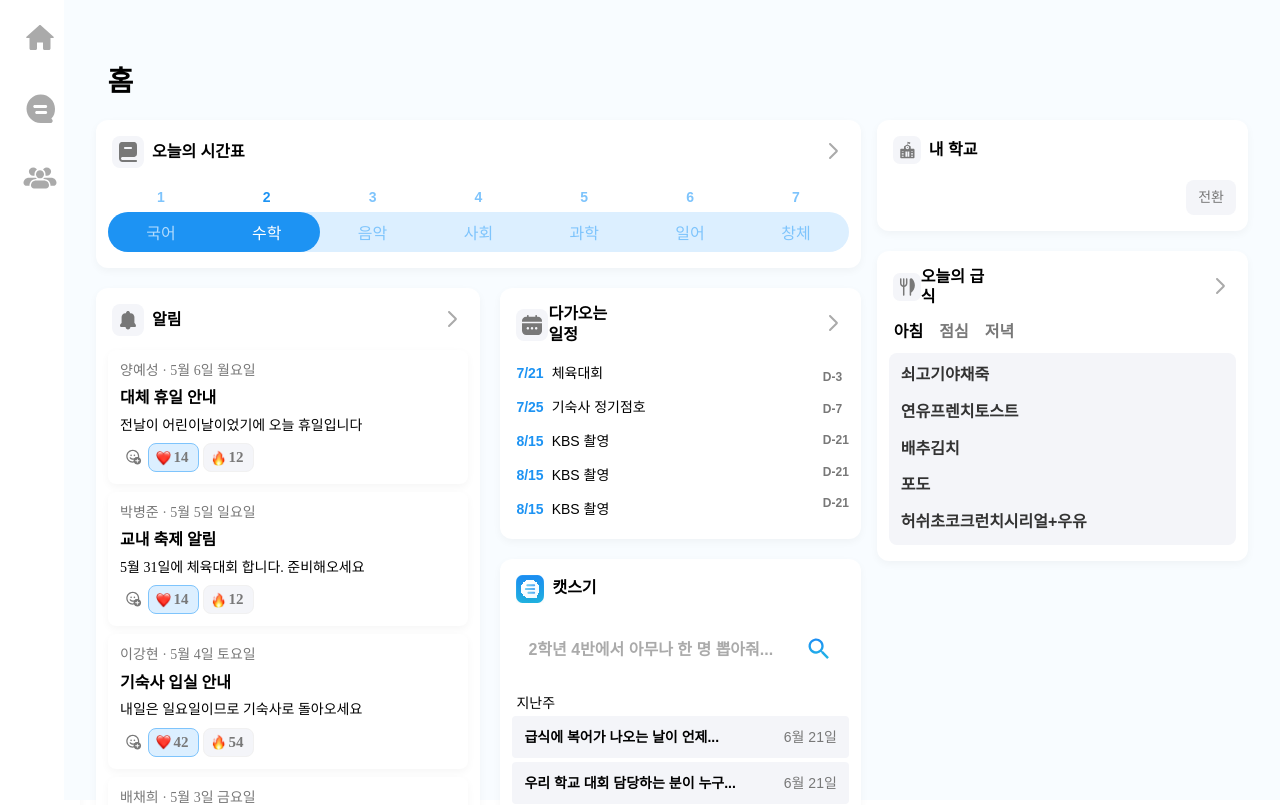
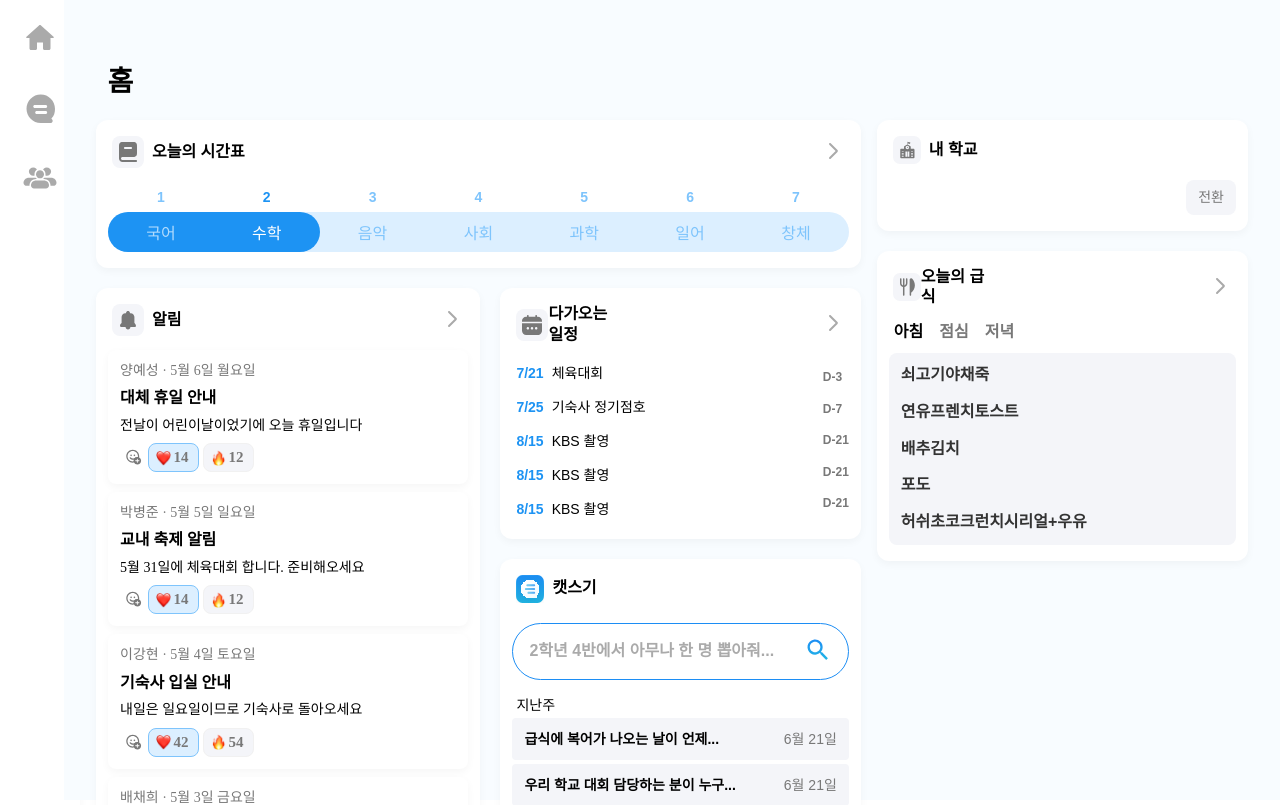
Before and after one commit to apeun-gidaechi/seugi-desktop, a React (Vite) app: page /home in a window 1280 px wide. Shown: the top 805 px of the page. Built offline with nearby package versions, Linux system fonts and the light colour scheme; no server answers; the HTML template or start-up script is replaced by a standard one.

Commit message:
⚡ :: 캣스기 보더

```diff
--- a/src/components/Home/Subscribed/Home.style.ts
+++ b/src/components/Home/Subscribed/Home.style.ts
@@ -148,7 +148,6 @@ export const NotificationWrapper = styled.div`
   border-radius: 8px;
   background: ${SeugiColor.White};
 
-  /* ev-black-1 */
   box-shadow: 0px 3px 9px 0px rgba(0, 0, 0, 0.04);
 `;
 
@@ -159,7 +158,7 @@ export const NotificationContentAuthor = styled.span`
   font-size: 14px;
   font-style: normal;
   font-weight: 400;
-  line-height: 130%; /* 18.2px */
+  line-height: 130%;
 `;
 
 export const NotificationContentTitle = styled.span`
@@ -171,7 +170,7 @@ export const NotificationContentTitle = styled.span`
   font-size: 16px;
   font-style: normal;
   font-weight: 600;
-  line-height: 130%; /* 20.8px */
+  line-height: 130%;
 `;
 
 export const NotificationContentDescription = styled.span`
@@ -663,7 +662,7 @@ export const CatSeugi = styled.div`
   align-self: stretch;
 
   border-radius: 99px;
-  border: 1.5px solid ${SeugiColor.GradientPrimary};
+  border: 1.5px solid var(--Gradient-Primary, #1C8DF4);
   background: ${SeugiColor.White};
 `;
 
```
